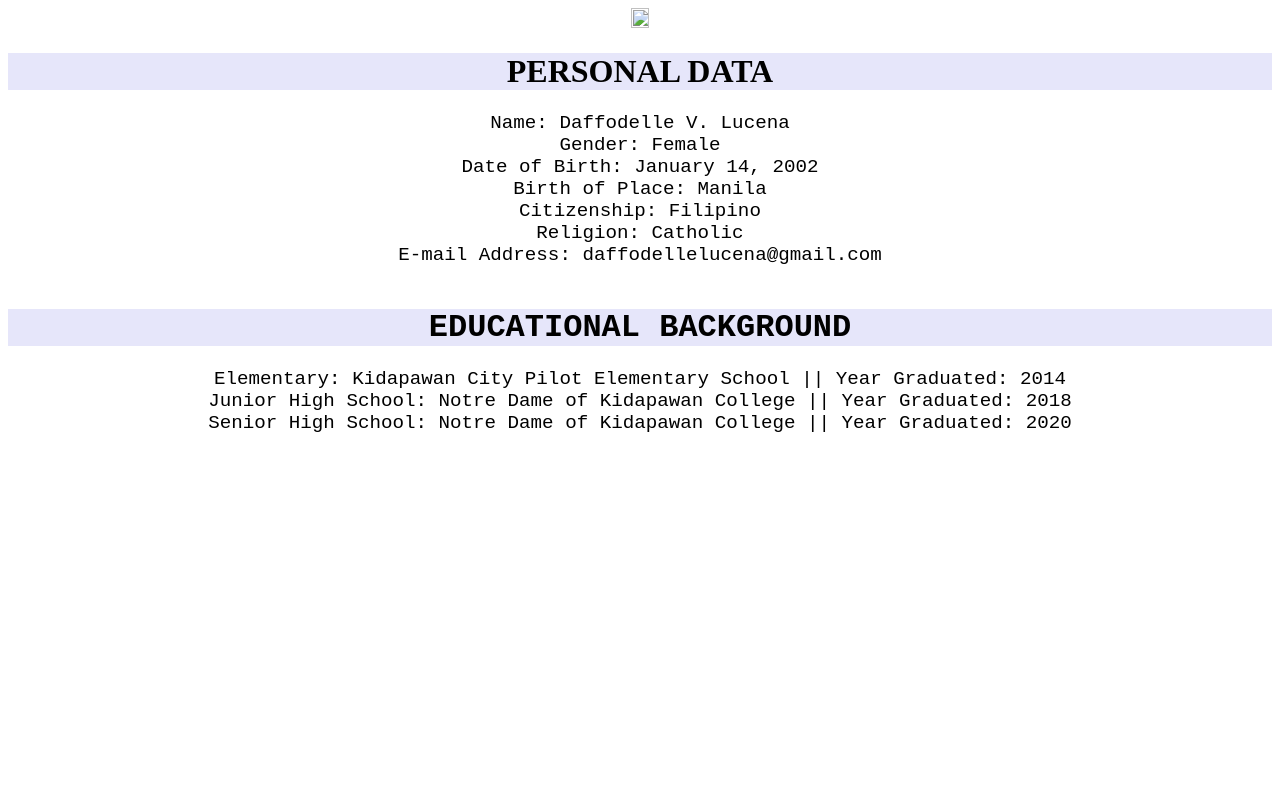
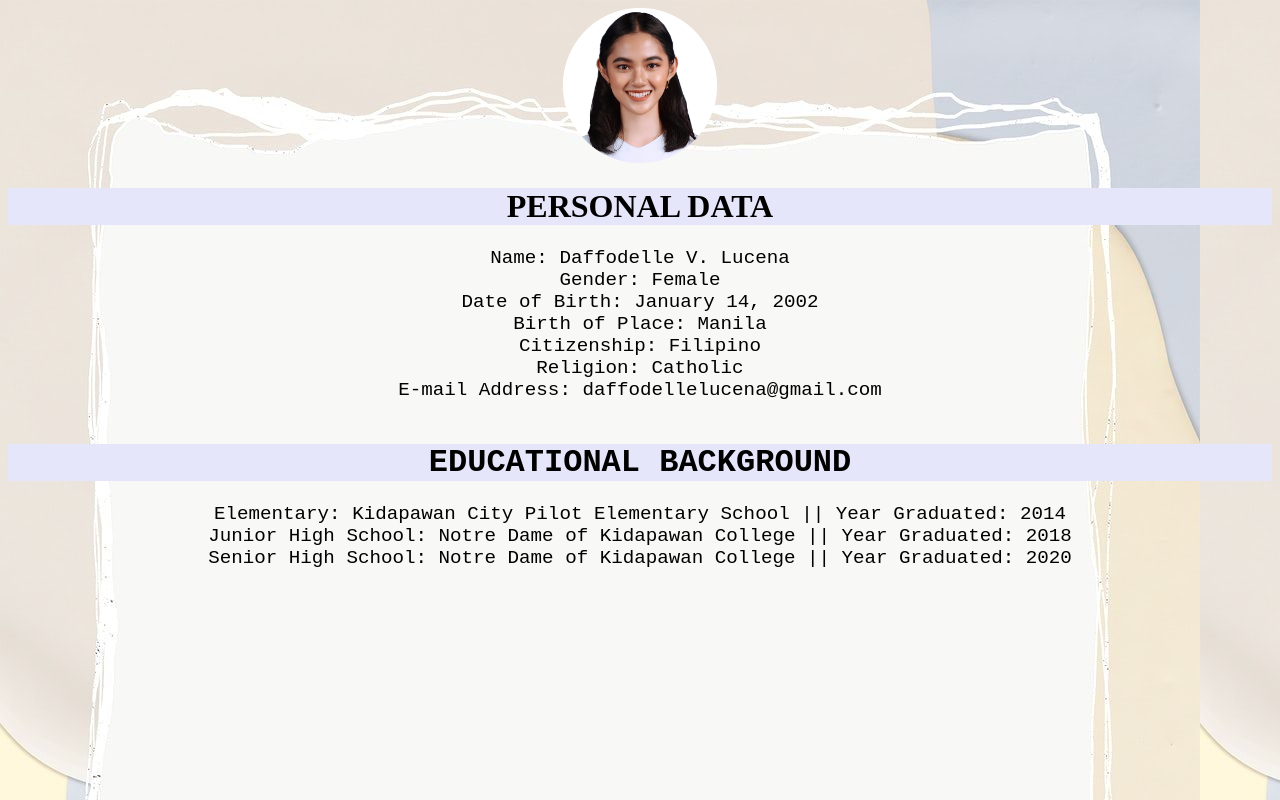
Before and after one commit to daffviel/html-activities.com, a plain HTML site: page index.html in a window 1280 px wide. Drawn offline with Linux system fonts and the light colour scheme.

Commit message:
Update index.html

```diff
--- a/index.html
+++ b/index.html
@@ -3,9 +3,9 @@
 <head>
 <title>Page Title</title>
 </head>
-<body background="IMG/bg1.jpeg">
+<body background="images/bg1.jpeg">
 <center>
-<img src="IMG/id.png" width="12.25%" height="12.25%">
+<img src="images/id.png" width="12.25%" height="12.25%">
 <body>
 <h1 style="background-color:Lavender;">PERSONAL DATA</h1>
 <font face="Courier new">
```
